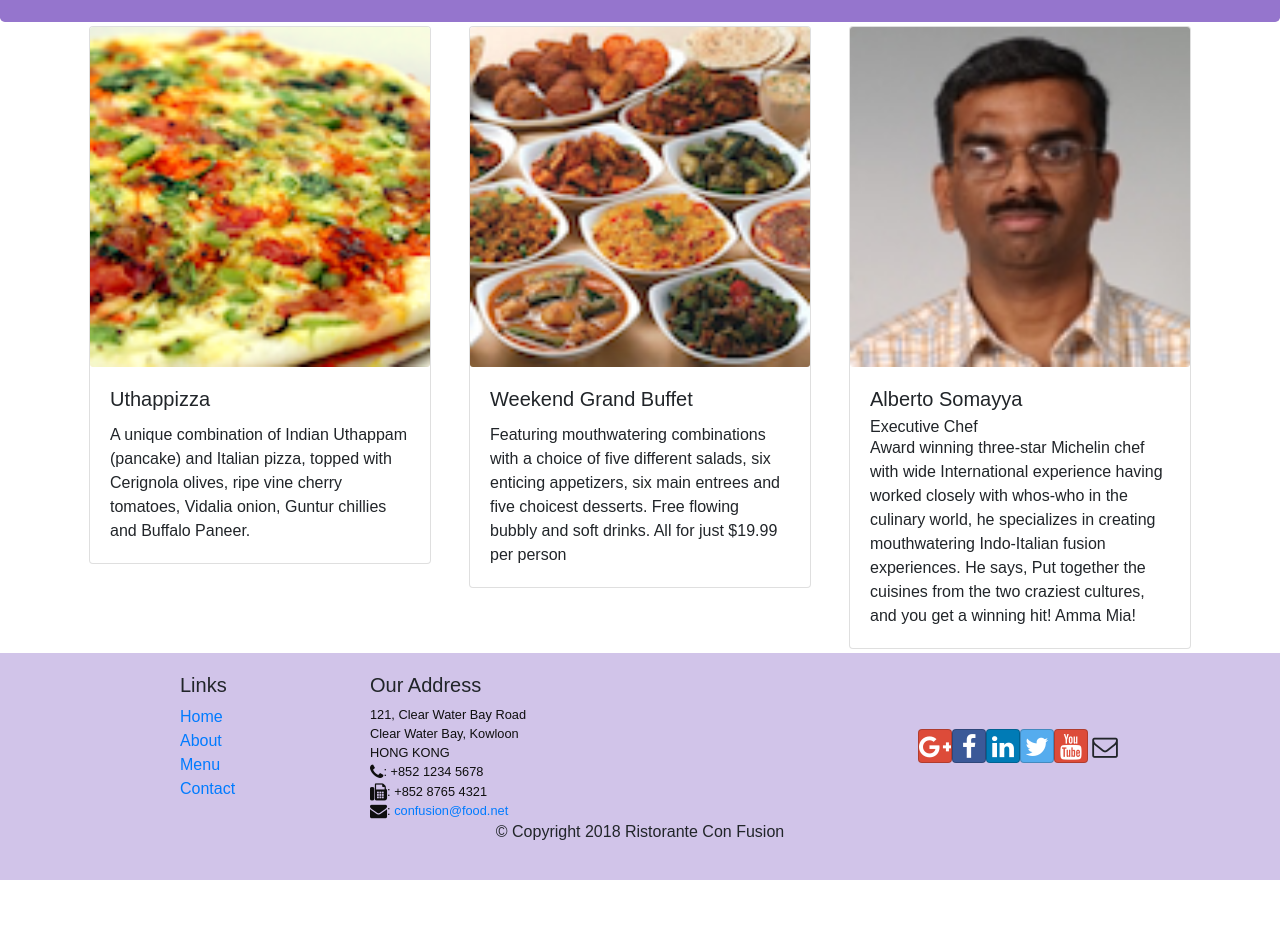
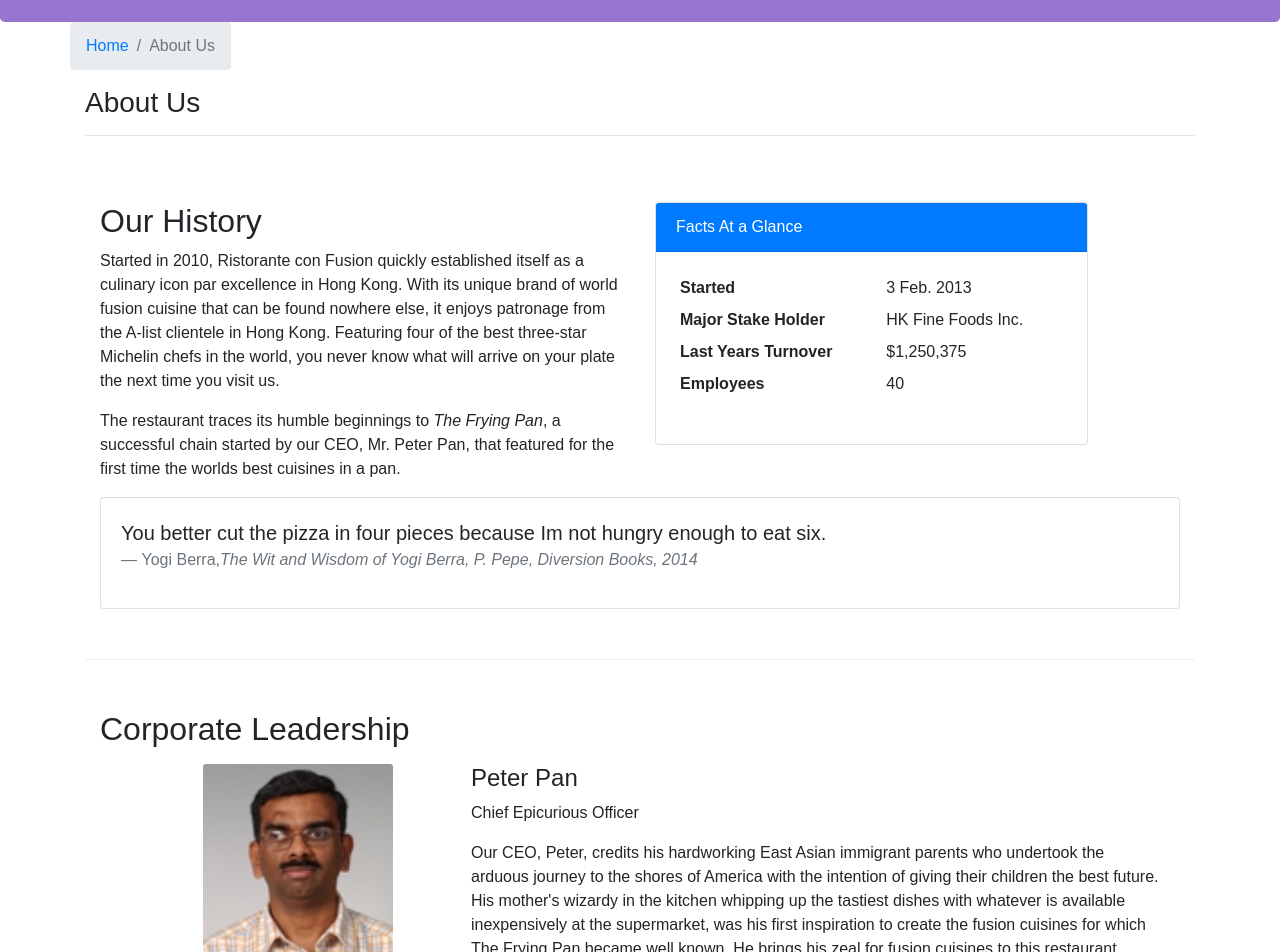
Before and after one commit to preetiamatya/courseraReactJS, a React (Create React App) app: page /aboutus in a window 1280 px wide. Before the commit this address led to /home. Shown: the part 320-1272 px from the top of the page. Before the commit the page ends 1200 px from the top, so only its background shows below. Built offline with nearby package versions, Linux system fonts and the light colour scheme.

Commit message:
Assignment 2 react router, SPA, functional components

```diff
--- /dev/null
+++ b/src/components/AboutComponent.js
@@ -0,0 +1,99 @@
+import React from 'react';
+import { Breadcrumb, BreadcrumbItem, Card, CardImg, CardImgOverlay, CardText, CardBody, CardTitle, CardHeader, Media } from 'reactstrap';
+import { Link } from 'react-router-dom';
+
+function RenderLeader({leader}){
+  return (
+    <div class="row">
+        <div class="col-12 col-md-3 m-1">
+        <Media list>
+          <CardImg  width="100%"src={leader.image} alt={leader.name} />
+        </Media>
+        </div>
+        <div class="col-12 col-md m-1">
+        <Media list>
+        <h4>{leader.name}</h4>
+        <p> {leader.designation}</p>
+        <p>{leader.description}</p>
+        </Media>
+        </div>
+    </div>
+  );
+}
+
+function About(props) {
+
+    const leaders = props.leaders.map((leader) => {
+        return (
+
+            <div className="col-12 col-md m-1">
+              <RenderLeader leader = {leader} />
+            </div>
+        );
+    });
+
+    return(
+        <div className="container">
+            <div className="row">
+                <Breadcrumb>
+                    <BreadcrumbItem><Link to="/home">Home</Link></BreadcrumbItem>
+                    <BreadcrumbItem active>About Us</BreadcrumbItem>
+                </Breadcrumb>
+                <div className="col-12">
+                    <h3>About Us</h3>
+                    <hr />
+                </div>
+            </div>
+            <div className="row row-content">
+                <div className="col-12 col-md-6">
+                    <h2>Our History</h2>
+                    <p>Started in 2010, Ristorante con Fusion quickly established itself as a culinary icon par excellence in Hong Kong. With its unique brand of world fusion cuisine that can be found nowhere else, it enjoys patronage from the A-list clientele in Hong Kong.  Featuring four of the best three-star Michelin chefs in the world, you never know what will arrive on your plate the next time you visit us.</p>
+                    <p>The restaurant traces its humble beginnings to <em>The Frying Pan</em>, a successful chain started by our CEO, Mr. Peter Pan, that featured for the first time the worlds best cuisines in a pan.</p>
+                </div>
+                <div className="col-12 col-md-5">
+                    <Card>
+                        <CardHeader className="bg-primary text-white">Facts At a Glance</CardHeader>
+                        <CardBody>
+                            <dl className="row p-1">
+                                <dt className="col-6">Started</dt>
+                                <dd className="col-6">3 Feb. 2013</dd>
+                                <dt className="col-6">Major Stake Holder</dt>
+                                <dd className="col-6">HK Fine Foods Inc.</dd>
+                                <dt className="col-6">Last Years Turnover</dt>
+                                <dd className="col-6">$1,250,375</dd>
+                                <dt className="col-6">Employees</dt>
+                                <dd className="col-6">40</dd>
+                            </dl>
+                        </CardBody>
+                    </Card>
+                </div>
+                <div className="col-12">
+                    <Card>
+                        <CardBody className="bg-faded">
+                            <blockquote className="blockquote">
+                                <p className="mb-0">You better cut the pizza in four pieces because
+                                    Im not hungry enough to eat six.</p>
+                                <footer className="blockquote-footer">Yogi Berra,
+                                <cite title="Source Title">The Wit and Wisdom of Yogi Berra,
+                                    P. Pepe, Diversion Books, 2014</cite>
+                                </footer>
+                            </blockquote>
+                        </CardBody>
+                    </Card>
+                </div>
+            </div>
+            <div className="row row-content">
+                <div className="col-12">
+                    <h2>Corporate Leadership</h2>
+                </div>
+                <div className="col-12">
+                    <Media list>
+                        {leaders}
+                    </Media>
+                </div>
+            </div>
+        </div>
+    );
+}
+
+export default About;
--- a/src/components/ContactComponent.js
+++ b/src/components/ContactComponent.js
@@ -1,8 +1,21 @@
 import React from 'react';
+import { Breadcrumb, BreadcrumbItem } from 'reactstrap';
+import { Link } from 'react-router-dom';
 
 function Contact(props) {
     return(
         <div className="container">
+        <div className="row">
+            <Breadcrumb>
+                <BreadcrumbItem><Link to="/home">Home</Link></BreadcrumbItem>
+                <BreadcrumbItem active>Contact us</BreadcrumbItem>
+            </Breadcrumb>
+            <div className="col-12">
+                <h3>Contact Us</h3>
+                <hr />
+            </div>
+        </div>
+
             <div className="row row-content">
                 <div className="col-12">
                 <h3>Location Information</h3>
--- a/src/components/DishDetailComponent.js
+++ b/src/components/DishDetailComponent.js
@@ -1,10 +1,13 @@
 import React from 'react';
 import { Card, CardImg, CardImgOverlay, CardText, CardBody, CardTitle } from 'reactstrap';
+import { Breadcrumb, BreadcrumbItem } from 'reactstrap';
+import { Link } from 'react-router-dom';
+
   function RenderDish({dish}) {
     /*user defined compononent, dish in the form of props*/
     if(dish!= null) {
       return (
-        <div className="col-12 col-md-5 m-1">
+        <div className="col-12">
           <Card>
               <CardImg width="100%" src = {dish.image} alt={dish.name}/>
               <CardBody>
@@ -14,7 +17,6 @@
           </Card>
           </div>
       );
-
     }
     else {
       return(
@@ -37,10 +39,8 @@
                 </ul>
               );
        })}
-
       </div>
     );
-
   }
   else {
     return(
@@ -53,19 +53,29 @@
     const dish = props.dish;
     console.log(dish);
     if(dish!= null) {
-
-
       return (
-        <div class="container">
+        <div className="container">
         <div className="row">
-            <RenderDish dish = {props.dish}/>
-
+            <Breadcrumb>
+                <BreadcrumbItem><Link to="/menu">Menu</Link></BreadcrumbItem>
+                <BreadcrumbItem active>{props.dish.name}</BreadcrumbItem>
+            </Breadcrumb>
+            <div className="col-12">
+                       <h3>{props.dish.name}</h3>
+                       <hr />
+                   </div>
+               </div>
+               <div className="row">
                    <div className="col-12 col-md-5 m-1">
-              <RenderComments comments = {props.dish.comments} />
+                       <RenderDish dish={props.dish} />
+                   </div>
+                   <div className="col-12 col-md-5 m-1">
+                       <RenderComments comments={props.comments} />
                    </div>
                </div>
                </div>
     );
+
     } else {
       return(
         <div></div>
--- a/src/components/MainComponent.js
+++ b/src/components/MainComponent.js
@@ -2,6 +2,7 @@
 import Home from './HomeComponent';
 import Menu from './MenuComponent';
 import Contact from './ContactComponent';
+import About from './AboutComponent';
 import DishDetail from './DishdetailComponent';
 import Header from './HeaderComponent';
 import Footer from './FooterComponent';
@@ -31,15 +32,23 @@
         />
       );
     }
+    const DishWithId = ({match}) => {
+      return (
+        <DishDetail dish={this.state.dishes.filter((dish) => dish.id === parseInt(match.params.dishId,10))[0]}
+          comments={this.state.comments.filter((comment) => comment.dishId === parseInt(match.params.dishId,10))} />
+      );
+    }
     return (
       <div>
       <Header/>
       <Switch>
         <Route path = "/home" component = {HomePage}/>
-        {/*pass the props with route as function component */}
+         {/*pass the props with route as function component */}
          <Route exact path='/menu' component={() => <Menu dishes={this.state.dishes} />} />
+         <Route path = '/menu/:dishId' component = {DishWithId} />
          <Route exact path='/contactus' component={Contact} />
-        {/*default path*/}
+         <Route exact path='/aboutus' component={() => <About leaders={this.state.leaders} />} />
+         {/*default path*/}
          <Redirect to="/home" />
       </Switch>
       <Footer/>
--- a/src/components/MenuComponent.js
+++ b/src/components/MenuComponent.js
@@ -1,12 +1,16 @@
 import React from 'react';
-import { Card, CardImg, CardImgOverlay, CardText, CardBody, CardTitle } from 'reactstrap';
+import { Card, CardImg, CardImgOverlay, CardText, CardBody, CardTitle, Breadcrumb, BreadcrumbItem } from 'reactstrap';
+import {Link} from 'react-router-dom';
 function RenderMenuItem({dish, onClick}) {
   return (
-    <Card onClick={() => onClick(dish.id)}>
+    <Card>
+    {/*everything inside back quote evaluated and replaced*/}
+      <Link to = {`/menu/${dish.id}`}>
         <CardImg width="100%" src={dish.image} alt={dish.name} />
         <CardImgOverlay>
             <CardTitle>{dish.name}</CardTitle>
         </CardImgOverlay>
+        </Link>
       </Card>
   );
 }
@@ -14,16 +18,26 @@
   const menu = props.dishes.map((dish) => {
       return (
         <div key = {dish.id} className="col-12 col-md-5 m-1">
-          <RenderMenuItem dish = {dish} onClick = {props.onClick}/>
+          <RenderMenuItem dish = {dish} />
         </div>
       );
   });
   return (
-      <div className="container">
-          <div className="row">
-              {menu}
-          </div>
-      </div>
+    <div className="container">
+             <div className="row">
+                 <Breadcrumb>
+                     <BreadcrumbItem><Link to="/home">Home</Link></BreadcrumbItem>
+                     <BreadcrumbItem active>Menu</BreadcrumbItem>
+                 </Breadcrumb>
+                 <div className="col-12">
+                     <h3>Menu</h3>
+                     <hr />
+                 </div>
+             </div>
+             <div className="row">
+                 {menu}
+             </div>
+         </div>
   );
 
 }
```
Lines whose indentation alone changed are shown as unchanged.
